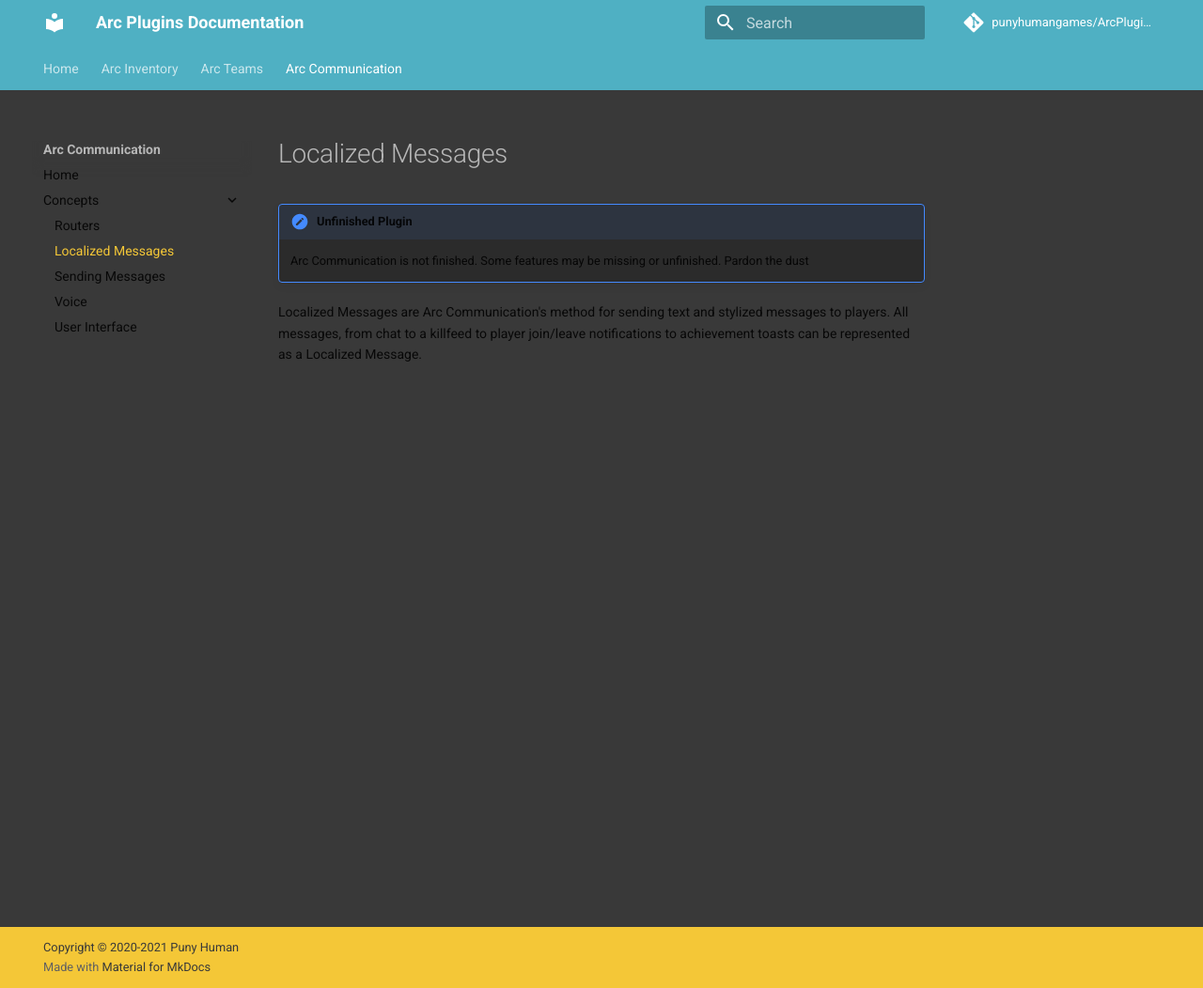
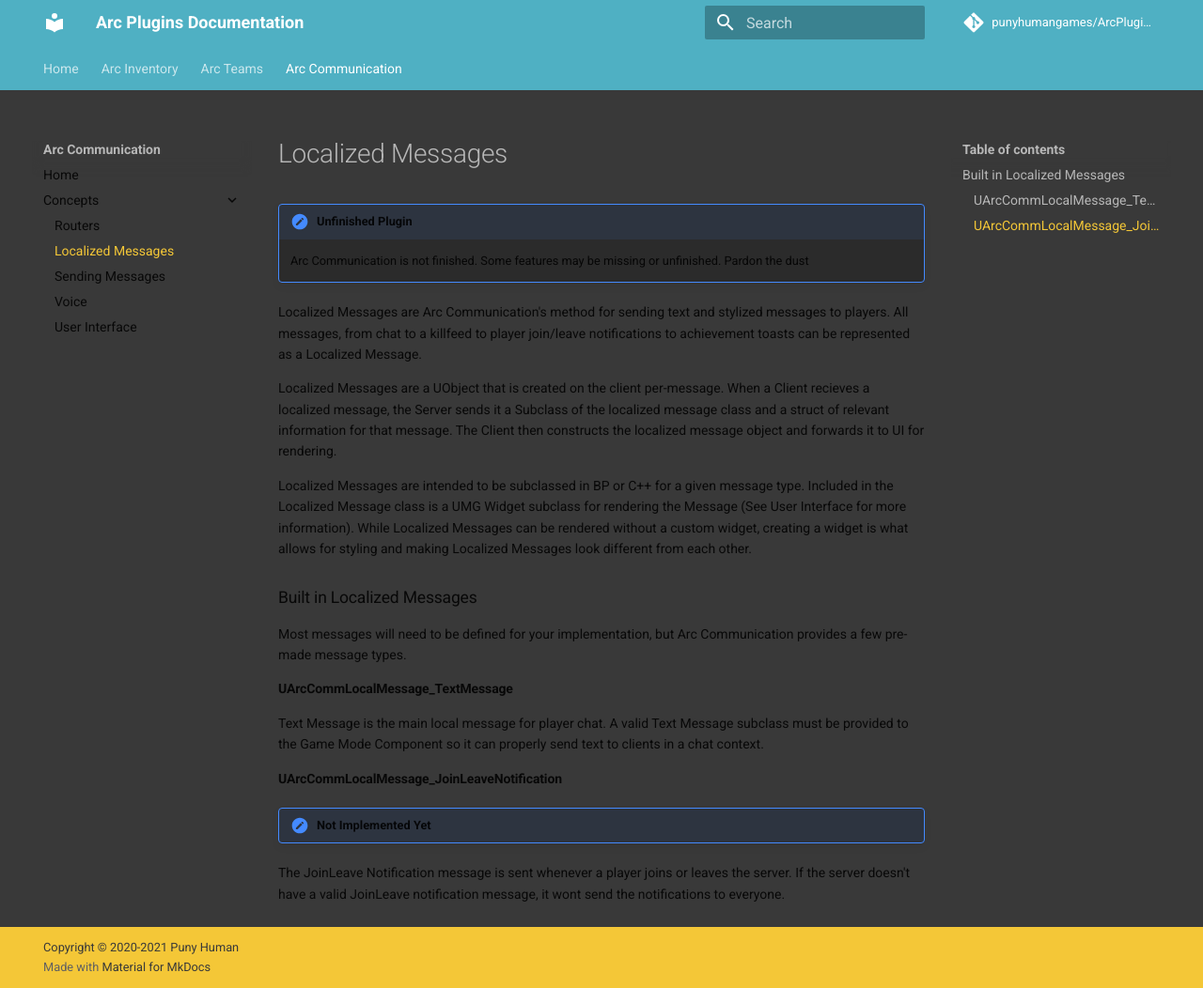
Before and after one commit to punyhumangames/ArcPluginsDocumentation, an MkDocs documentation site: the page built from docs/arccommunication/concepts/localizedmessages.md, in a window 1280 px wide and 1052 px high. Shown: the whole window at 94% size. Built offline with MkDocs 1.6.1 and Material for MkDocs 9.7.7, drawn with Linux system fonts in a browser that asks for light colours; comment, search, counter and statistics services are not loaded.

Commit message:
localized messages

```diff
--- a/docs/arccommunication/concepts/localizedmessages.md
+++ b/docs/arccommunication/concepts/localizedmessages.md
@@ -3,5 +3,24 @@
 
 Localized Messages are Arc Communication's method for sending text and stylized messages to players.  All messages, from chat to a killfeed to player join/leave notifications to achievement toasts can be represented as a Localized Message.
 
+Localized Messages are a UObject that is created on the client per-message.  When a Client recieves a localized message, the Server sends it a Subclass of the localized message class and a struct of relevant information for that message.  The Client then constructs the localized message object and forwards it to UI for rendering.
+
+Localized Messages are intended to be subclassed in BP or C++ for a given message type.  Included in the Localized Message class is a UMG Widget subclass for rendering the Message (See User Interface for more information).  While Localized Messages can be rendered without a custom widget, creating a widget is what allows for styling and making Localized Messages look different from each other.
+
+### Built in Localized Messages
+
+Most messages will need to be defined for your implementation, but Arc Communication provides a few pre-made message types.
+
+#### UArcCommLocalMessage_TextMessage
+
+Text Message is the main local message for player chat.  A valid Text Message subclass must be provided to the Game Mode Component so it can properly send text to clients in a chat context.
+
+#### UArcCommLocalMessage_JoinLeaveNotification
+
+!!! caution "Not Implemented Yet"
+
+The JoinLeave Notification message is sent whenever a player joins or leaves the server.  If the server doesn't have a valid JoinLeave notification message, it wont send the notifications to everyone.
+
+
 
 --8<-- "includes/abbreviations.md"
```
